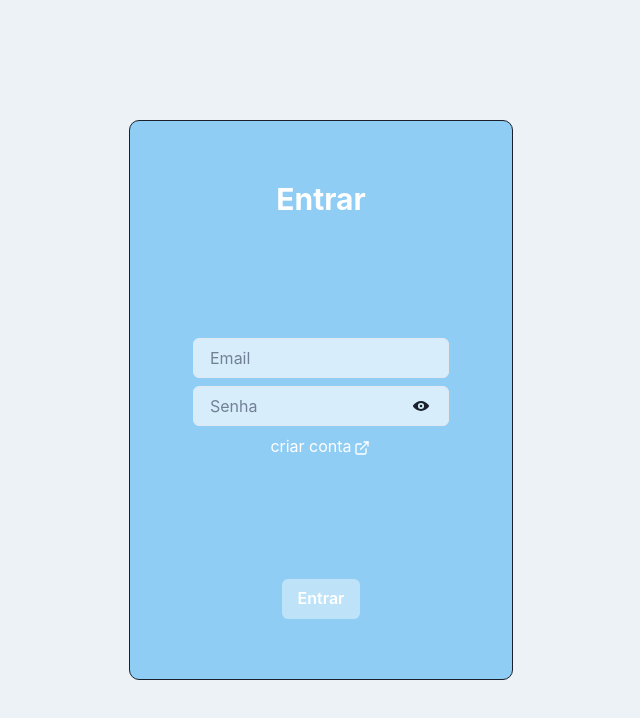
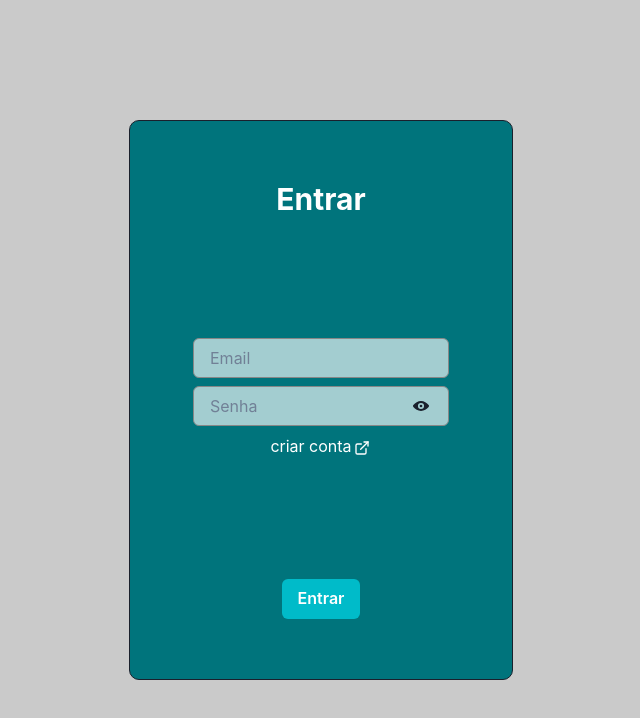
Before and after one commit to GabrielHenri12/ToDoList, a React (Vite) app in the folder Client/: page / in a window 1280 px wide. Shown: the top 718 px of the page, without its empty margins (319-959 px from the left). Built offline with nearby package versions, Linux system fonts and the light colour scheme.

Commit message:
styles configs ScrollBar

```diff
--- /dev/null
+++ b/Client/src/styles/helpers.ts
@@ -0,0 +1,15 @@
+export const customScrollbar = {
+    '&::-webkit-scrollbar': {
+      width: '8px',
+    },
+    '&::-webkit-scrollbar-track': {
+      width: '6px',
+    },
+    '&::-webkit-scrollbar-thumb': {
+      background: '#A0AEC0',
+      borderRadius: '24px',
+      '&:hover': {
+        background: '#718096',
+      },
+    },
+  };
--- a/Client/src/styles/theme.ts
+++ b/Client/src/styles/theme.ts
@@ -1,6 +1,18 @@
 import { extendTheme } from '@chakra-ui/react'
 
-const custonTheme = {};
+const custonTheme = {
+    colors: {
+        blue: {
+            100: '#00BBC9',
+            200: '#00747C',
+        },
+        gray: {
+            100: '#CACACA',
+            200: '#878787',
+            300: '#202022',
+        }
+    }
+}
 
 const theme = extendTheme(custonTheme);
 
```
